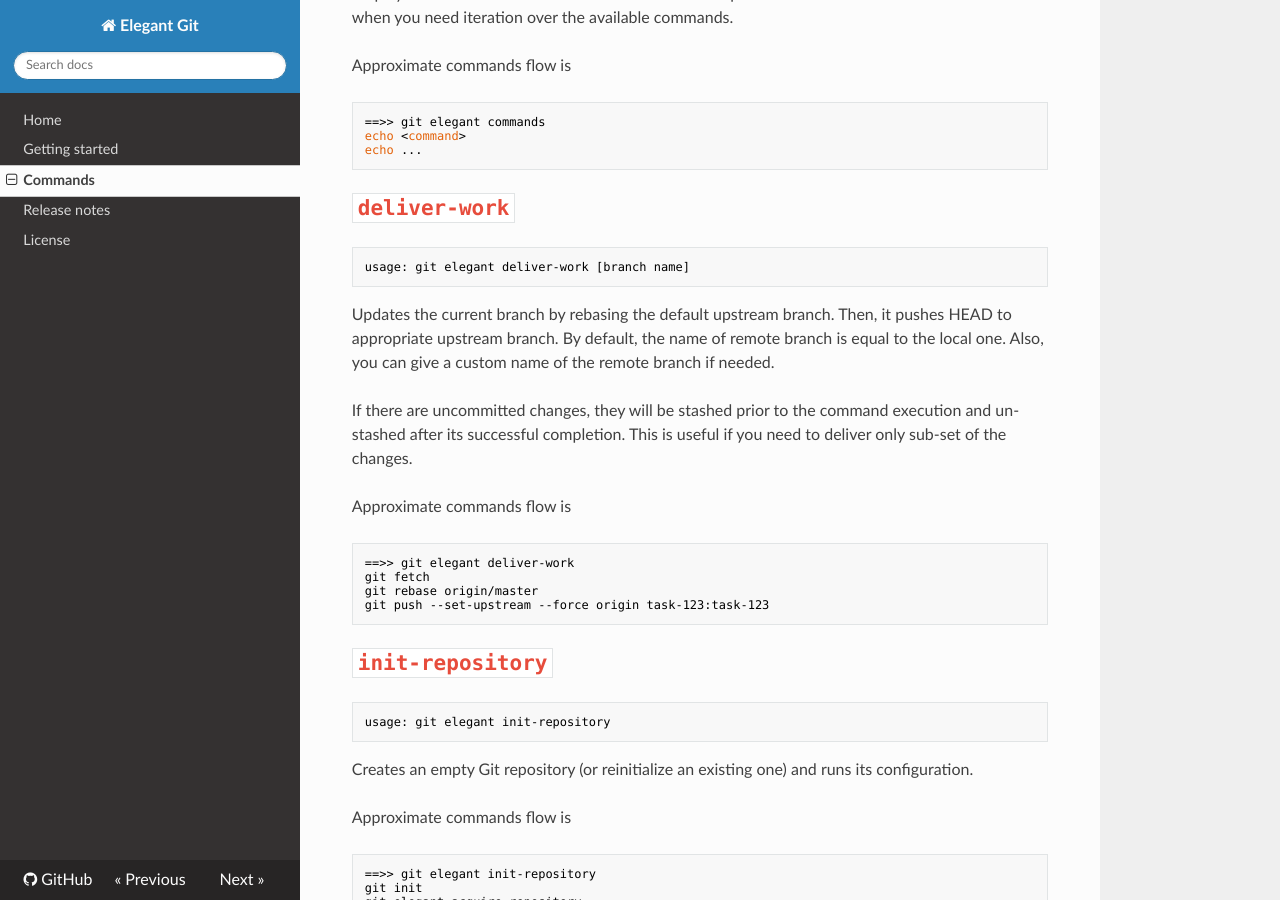
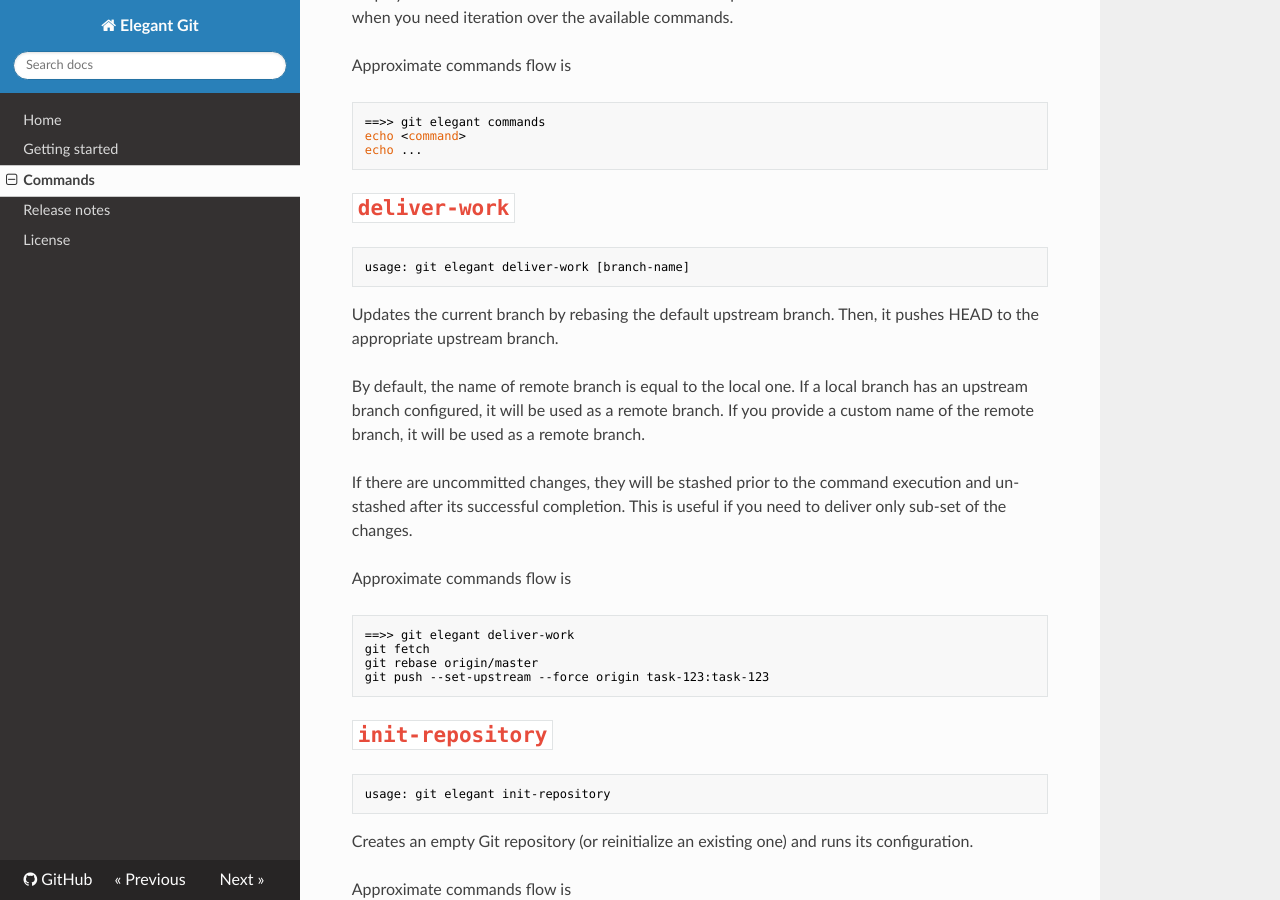
Before and after one commit to bees-hive/elegant-git, an MkDocs documentation site: the page built from docs/commands.md, in a window 1280 px wide and 900 px high, scrolled down 3312 px. Built offline with MkDocs 1.6.1, drawn with Linux system fonts in a browser that asks for light colours; nearby versions of some CDN libraries.

Commit message:
Use existing upstream branch if available when `deliver-work`
This makes the `deliver-work` more friendly as it evaluates a current
state of a local branch. If the branch does not have an upstream, it
will be set. Otherwise, the command will reuse existing upstream when
making a force push of the current state.

#207

````diff
--- a/docs/commands.md
+++ b/docs/commands.md
@@ -194,13 +194,16 @@ echo ...
 # `deliver-work`
 
 ```bash
-usage: git elegant deliver-work [branch name]
+usage: git elegant deliver-work [branch-name]
 ```
 
 Updates the current branch by rebasing the default upstream branch. Then,
-it pushes HEAD to appropriate upstream branch. By default, the name of remote
-branch is equal to the local one. Also, you can give a custom name of
-the remote branch if needed.
+it pushes HEAD to the appropriate upstream branch.
+
+By default, the name of remote branch is equal to the local one. If a local
+branch has an upstream branch configured, it will be used as a remote branch.
+If you provide a custom name of the remote branch, it will be used as a remote
+branch.
 
 If there are uncommitted changes, they will be stashed prior to the command
 execution and un-stashed after its successful completion. This is useful if you
````
Also changed, not shown: 2 other files.
